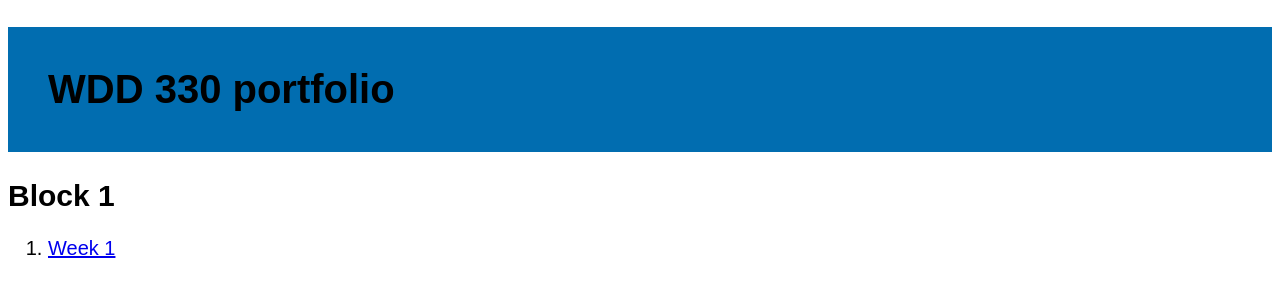
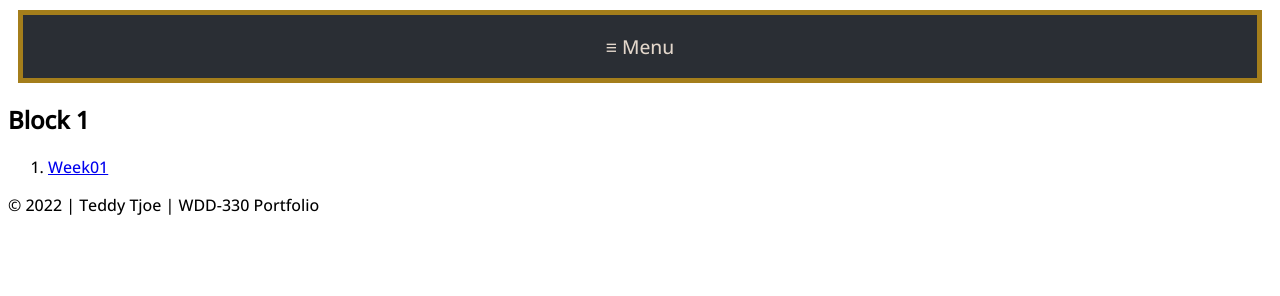
Before and after one commit to TeddyTjoe1990/WDD330, a plain HTML site: page index.html in a window 1280 px wide. Drawn offline with nearby package versions, Linux system fonts and the light colour scheme.

Commit message:
made some changes

```diff
--- a/index.html
+++ b/index.html
@@ -3,21 +3,33 @@
 
 <head>
     <meta charset="UTF-8">
-    <meta http-equiv="X-UA-Compatible" content="IE=edge">
     <meta name="viewport" content="width=device-width, initial-scale=1.0">
-    <title>WDD 330 portfolio</title>
-    <link rel="stylesheet" href="style.css" />
+    <meta http-equiv="X-UA-Compatible" content="ie=edge">
+    <title>Portfolio</title>
+    <link rel="stylesheet" href="styles/style.css">
+    <link href="https://fonts.googleapis.com/css2?family=Open+Sans:wght@500&display=swap" rel="stylesheet">
 </head>
 
 <body>
-    <h1>WDD 330 portfolio</h1>
-    <h2>Block 1</h2>
-    <ol>
-        <li><a href="week1/index.html">Week 1</a></li>
-    </ol>
+    <header>
+        <nav>
+            <ul id="navigation">
+                <li><a href="#" id="menu">&equiv; Menu</a> </li>
+                <li><a href="../WDD-330/Week-1/index.html">Week 1</a></li>
+            </ul>
+        </nav>
+    </header>
+    <main>
+        <h2>Block 1</h2>
+        <ol>
+            <li><a href="week1/">Week01</a></li>
+        </ol>
+    </main>
+    <footer>
+        &copy; 2022 | Teddy Tjoe | WDD-330 Portfolio
+    </footer>
+
+    <script src="js/main.js"></script>
 </body>
-<footer>
-
-</footer>
 
 </html>
--- a/js/main.js
+++ b/js/main.js
@@ -1,4 +1,5 @@
-const links = [{
-    label: "Week1 notes",
-    url: "week1/index.html"
-}]
+const toggleMenu = () => {
+    document.querySelector('#navigation').classList.toggle('display');
+}
+
+document.querySelector('#navigation').addEventListener('click', toggleMenu);
--- a/style.css
+++ /dev/null
@@ -1,18 +0,0 @@
-body {
-    font-size: 20px;
-    font-family: Arial, Helvetica, sans-serif;
-}
-
-h1 {
-    background-color: #016DB0;
-    padding: 1em;
-}
-
-#result_display {
-    background-color: khaki;
-    width: 300px;
-    height: 150px;
-    position: realtive;
-    top: 10px;
-    left: 10px;
-}
--- /dev/null
+++ b/styles/style.css
@@ -0,0 +1,43 @@
+body {
+    background-color: #FFF;
+    font-family: 'Open Sans', sans-serif;
+}
+
+nav ul li:first-child {
+    display: block;
+}
+
+nav ul li {
+    display: none;
+    border: 5px solid #A47E1B;
+    padding: 18px;
+    margin: 10px;
+    background-color: #2A2E34;
+    transition: all 0.8s;
+    font-size: 120%;
+}
+
+nav ul {
+    list-style: none;
+    margin: 0%;
+    padding: 0%;
+    text-align: center;
+}
+
+nav ul li a {
+    text-decoration: none;
+    color: #E2D6CA;
+}
+
+nav ul li:hover {
+    background-color: #649DA4;
+    color: #232e34;
+}
+
+nav ul li a:visited {
+    text-decoration: none;
+}
+
+.display li {
+    display: block;
+}
```
